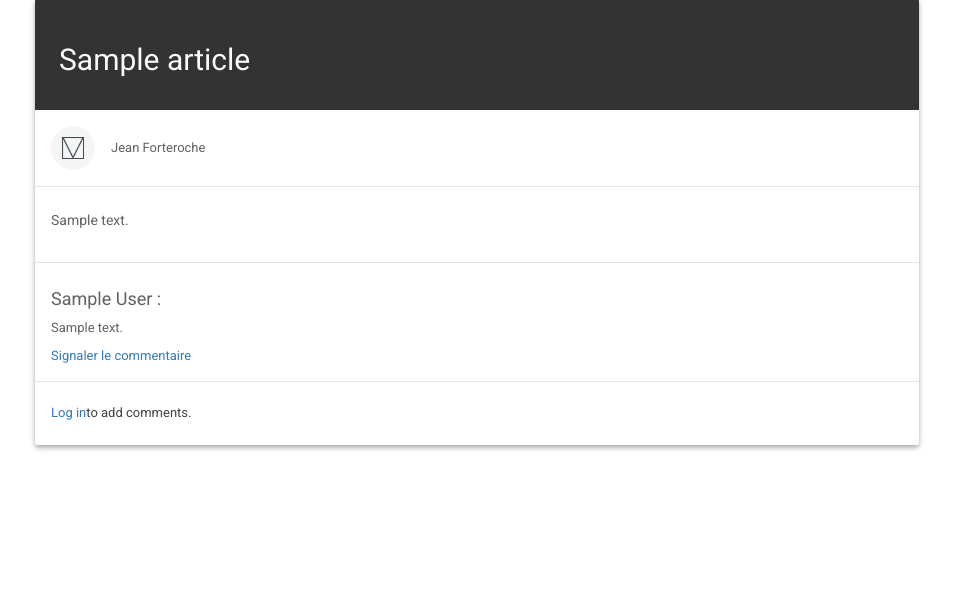
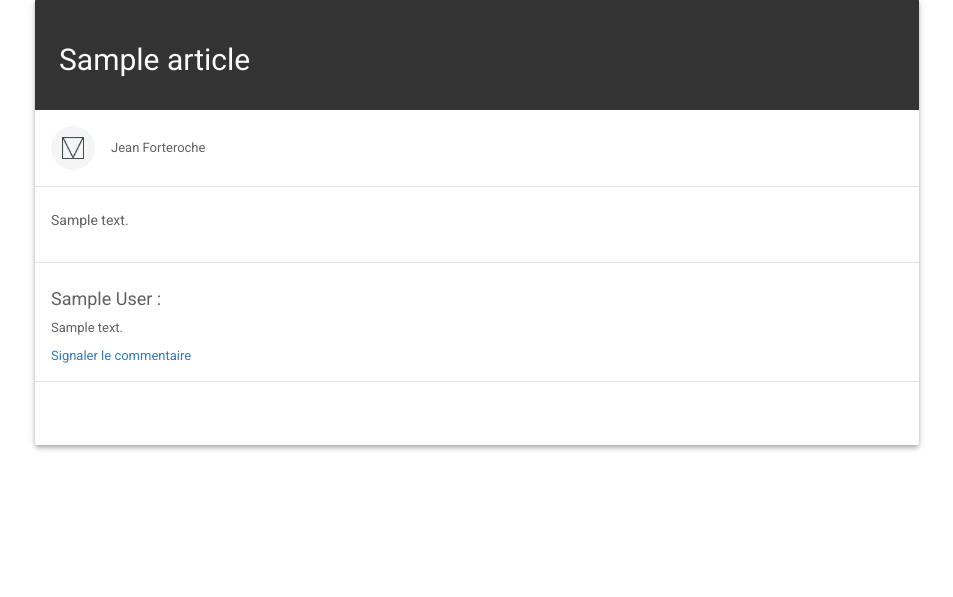
Before and after one commit to kariminus/Alaska, a PHP site: template views/article.html.twig in a window 1280 px wide. Shown: the part 141-738 px from the top of the page, without its empty margins (163-1116 px from the left). Run offline with PHP 8.4, Linux system fonts and the light colour scheme; the template is opened without the code that fills it: most values are stand-ins (such as "Sample title", 1, 10 or a date in 2020); some libraries are stand-ins or nearby versions.

Commit message:
ajout de commentaires sans etre connecté

```diff
--- a/src/Controller/HomeController.php
+++ b/src/Controller/HomeController.php
@@ -29,7 +29,6 @@ class HomeController {
     public function articleAction($id, Request $request, Application $app) {
         $article = $app['dao.article']->find($id);
         $commentFormView = null;
-        if ($app['security.authorization_checker']->isGranted('IS_AUTHENTICATED_FULLY')) {
             // A user is fully authenticated : he can add comments
             $comment = new Comment();
             $comment->setArticle($article);
@@ -44,7 +43,6 @@ class HomeController {
                 $app['session']->getFlashBag()->add('success', 'Your comment was successfully added.');
             }
             $commentFormView = $commentForm->createView();
-        }
         $comments = $app['dao.comment']->findAllWithChildren($id);
 
         return $app['twig']->render('article.html.twig', array(
--- a/views/article.html.twig
+++ b/views/article.html.twig
@@ -63,8 +63,7 @@
                                 {{ flashMessage }}
                             </div>
                         {% endfor %}
-                    {% else %}
-                        <a href="{{ path('login') }} ">Log in</a> to add comments.
+
                     {% endif %}
             </div>
 
```
